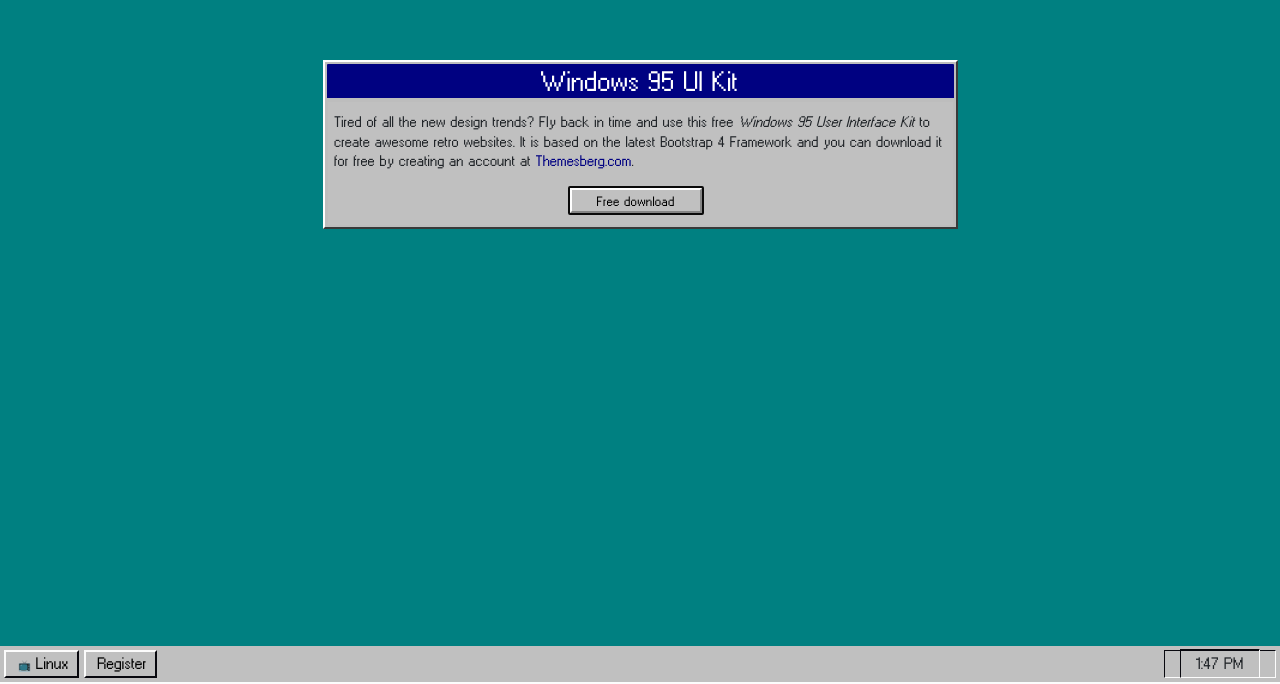
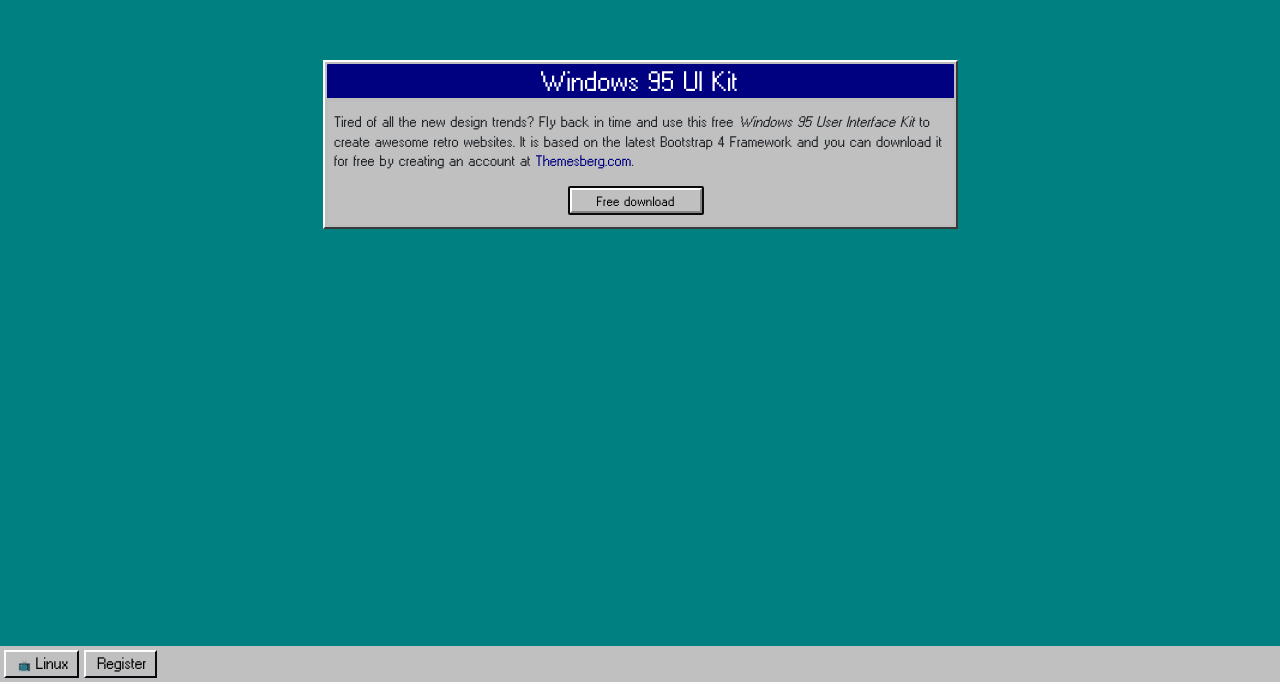
Before and after one commit to Feldan/Linux-95X-lug-XD, a website: page index.html in a window 1280 px wide. Shown: the part 116-800 px from the top of the page. Drawn offline with nearby package versions, Linux system fonts and the light colour scheme.

Commit message:
fix:del time

```diff
--- a/index.html
+++ b/index.html
@@ -96,9 +96,9 @@
                         </a>
                     </li>
                 </ul>
-                <div class="time text-center">
+                <!-- <div class="time text-center">
                     <span class="time text-uppercase">1:47 PM</span>
-                </div>
+                </div> -->
             </nav>
         </footer>
     <!-- Core -->
```
Also changed, not shown: register.html (+2 -2 lines).
